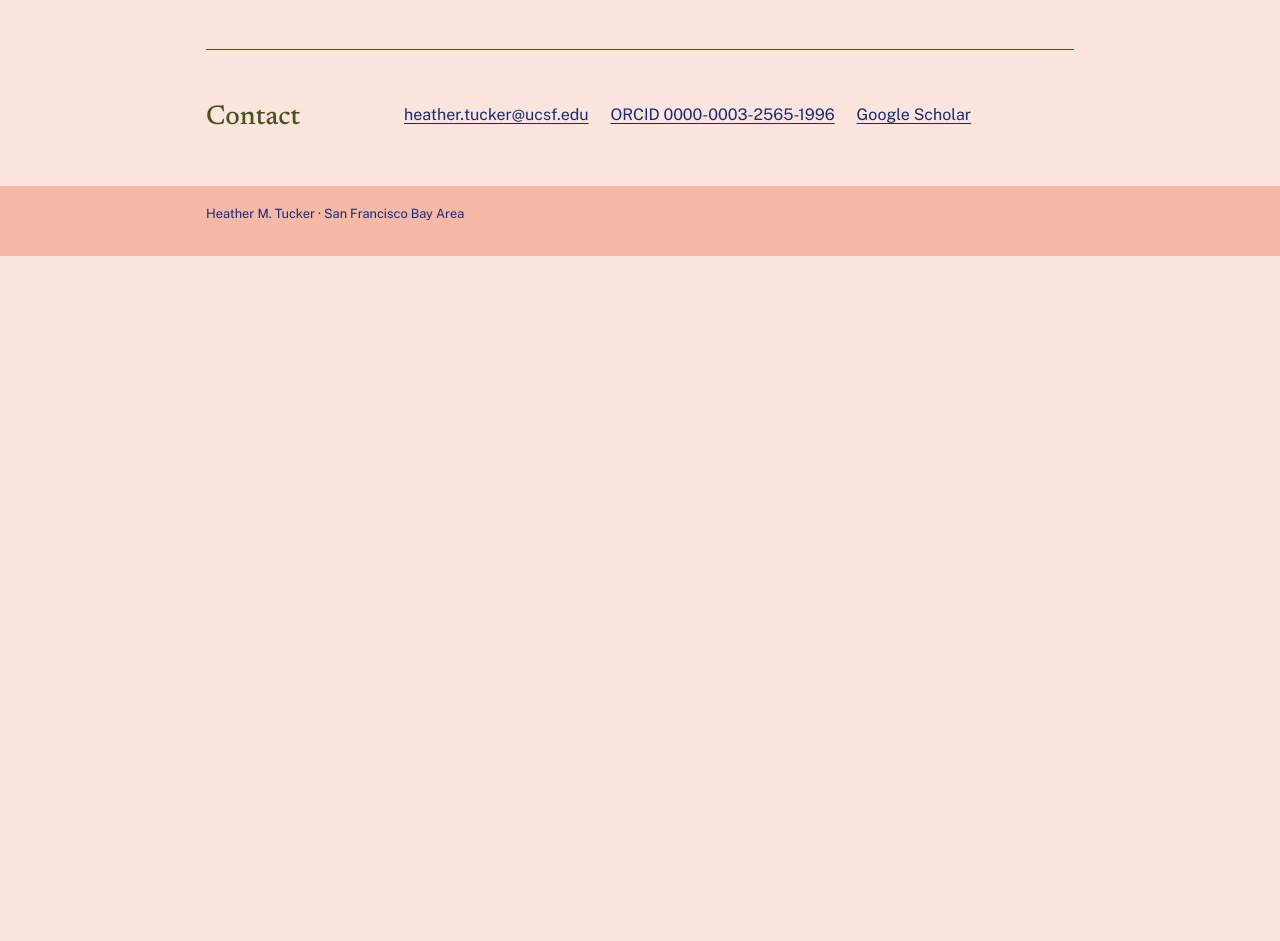
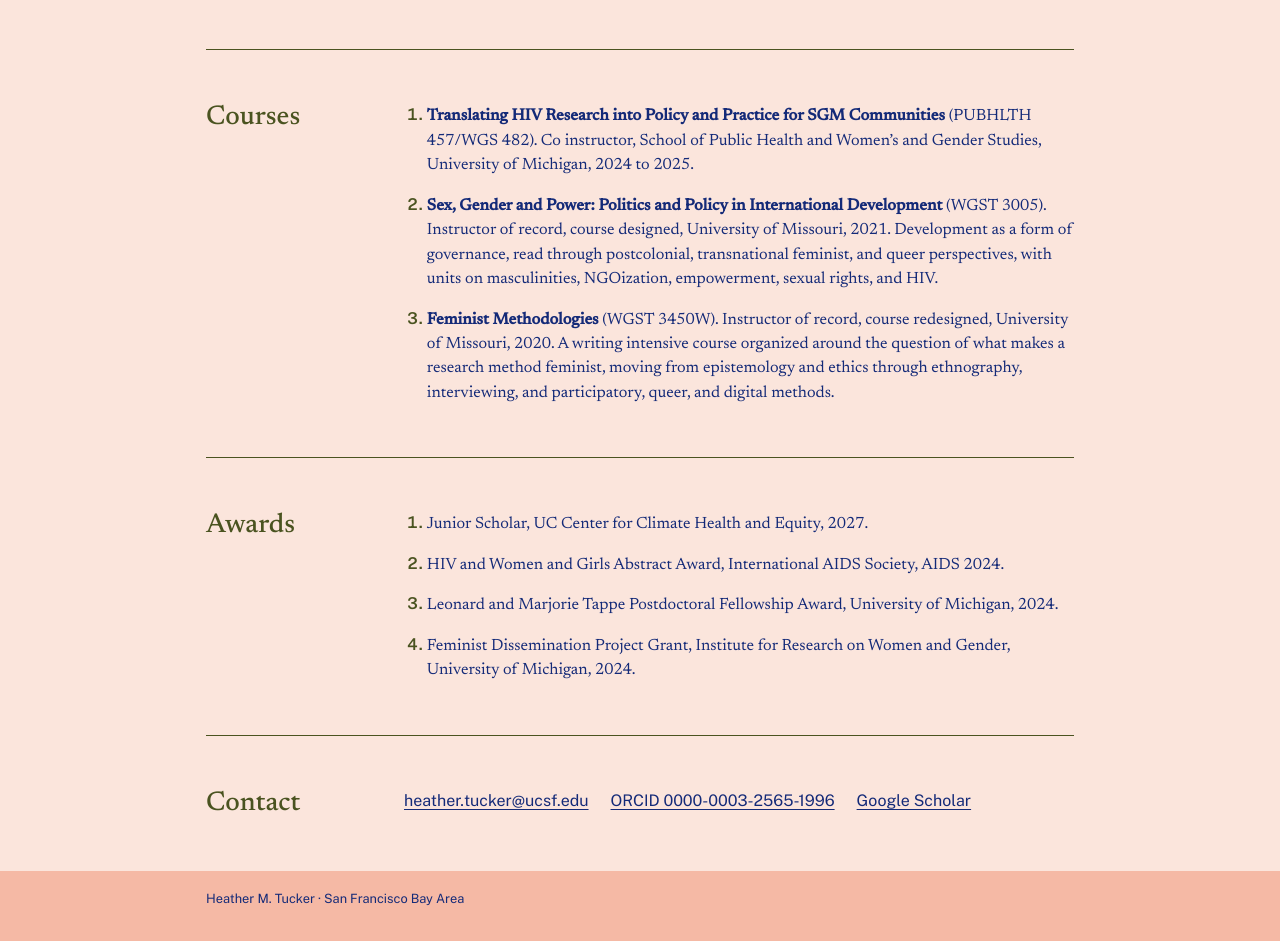
Before and after one commit to hetucker82/hetucker82.github.io, a plain HTML site: page index.html in a window 1280 px wide. Shown: the part 4765-5706 px from the top of the page. Before the commit the page ends 5021 px from the top, so only its background shows below. Drawn offline with nearby package versions, Linux system fonts and the light colour scheme.

Commit message:
update page

```diff
--- a/index.html
+++ b/index.html
@@ -143,6 +143,29 @@ footer .wrap { font-family:var(--sans); font-size:.8rem; padding-top:18px; paddi
   </section>
 
   <section>
+    <h2>Courses</h2>
+    <div class="body">
+      <ol class="pubs">
+        <li><b>Translating HIV Research into Policy and Practice for SGM Communities</b> (PUBHLTH 457/WGS 482). Co instructor, School of Public Health and Women’s and Gender Studies, University of Michigan, 2024 to 2025.</li>
+        <li><b>Sex, Gender and Power: Politics and Policy in International Development</b> (WGST 3005). Instructor of record, course designed, University of Missouri, 2021. Development as a form of governance, read through postcolonial, transnational feminist, and queer perspectives, with units on masculinities, NGOization, empowerment, sexual rights, and HIV.</li>
+        <li><b>Feminist Methodologies</b> (WGST 3450W). Instructor of record, course redesigned, University of Missouri, 2020. A writing intensive course organized around the question of what makes a research method feminist, moving from epistemology and ethics through ethnography, interviewing, and participatory, queer, and digital methods.</li>
+      </ol>
+    </div>
+  </section>
+
+  <section>
+    <h2>Awards</h2>
+    <div class="body">
+      <ol class="pubs">
+        <li>Junior Scholar, UC Center for Climate Health and Equity, 2027.</li>
+        <li>HIV and Women and Girls Abstract Award, International AIDS Society, AIDS 2024.</li>
+        <li>Leonard and Marjorie Tappe Postdoctoral Fellowship Award, University of Michigan, 2024.</li>
+        <li>Feminist Dissemination Project Grant, Institute for Research on Women and Gender, University of Michigan, 2024.</li>
+      </ol>
+    </div>
+  </section>
+
+  <section>
     <h2>Contact</h2>
     <div class="body">
       <div class="links">
```
